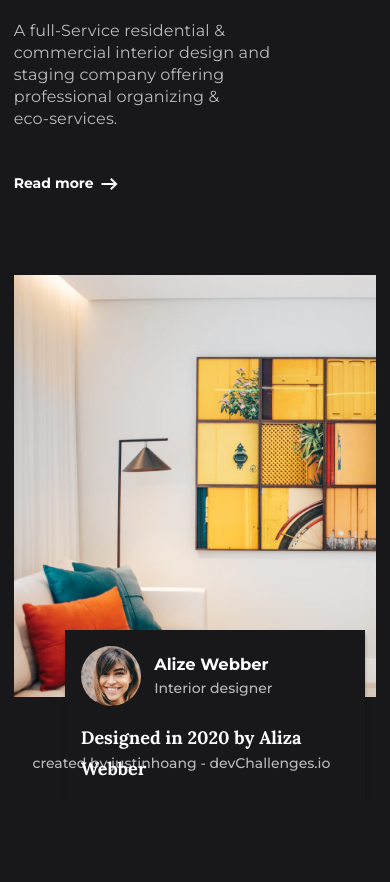
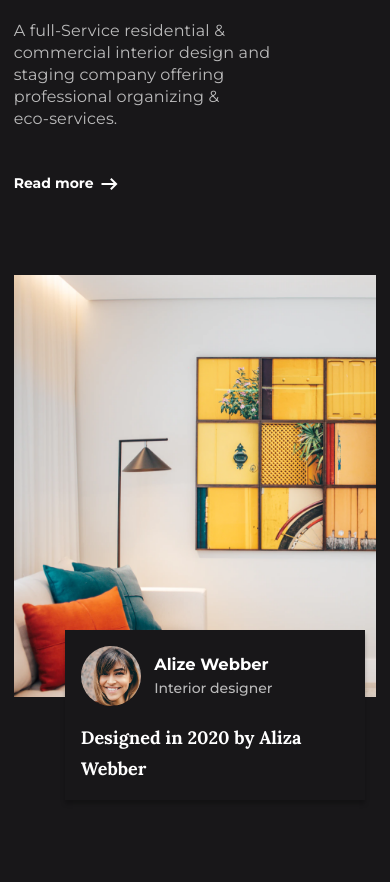
Before and after one commit to tin0312/responsiveWebApp, a plain HTML site: page interior-consultant-master/index.html in a window 390 px wide. Shown: the part 218-1100 px from the top of the page. Before the commit the page ends 1018 px from the top, so only its background shows below. Drawn offline with nearby package versions, Linux system fonts and the light colour scheme.

Commit message:
Mobile Design Completed

```diff
--- a/interior-consultant-master/index.css
+++ b/interior-consultant-master/index.css
@@ -156,7 +156,7 @@ span.material-symbols-outlined {
 }
 
 .footer {
-  position: absolute;
+  position: fixed;
   bottom: 10px;
   text-align: center;
   margin: 0 auto;
@@ -231,7 +231,10 @@ span.material-symbols-outlined {
     line-height: 31px;
     font-size: 18px;
   }
-
+  .footer{
+    position: relative;
+    margin-top: 200px;
+}
 
 
 }
```
